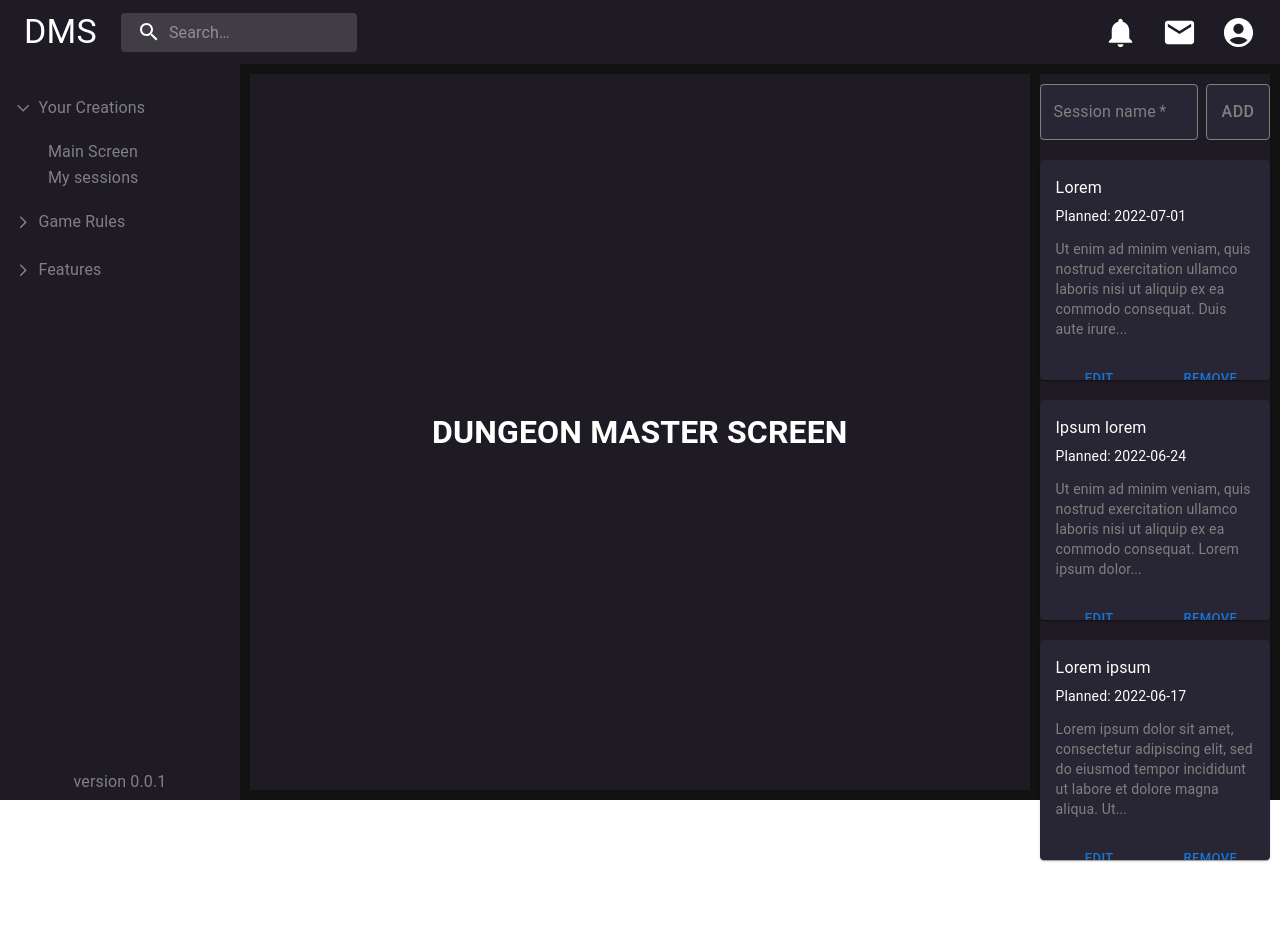
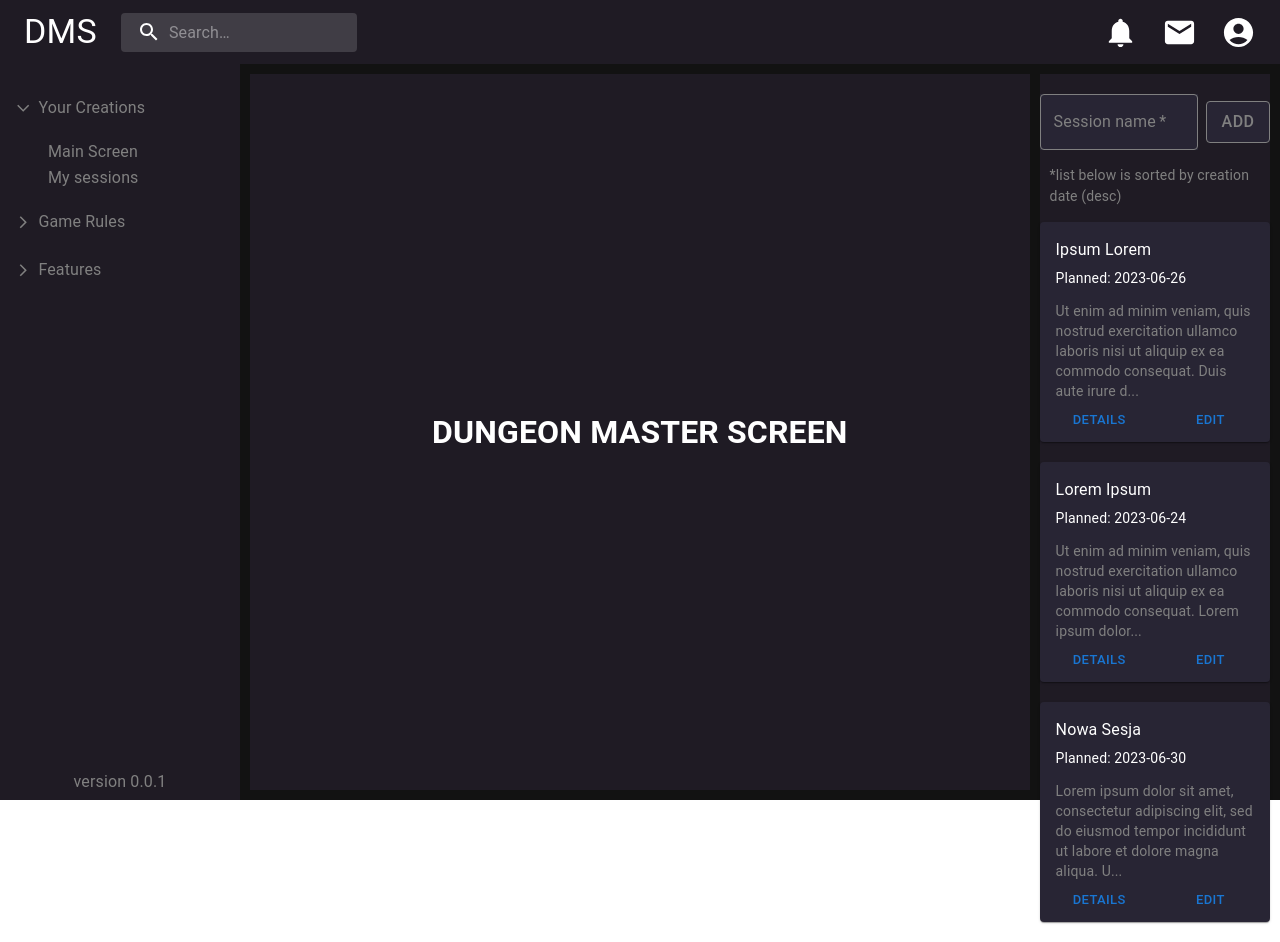
Before and after one commit to JBryskiewicz/dm_screen_prot, a React (Vite) app: page / in a window 1280 px wide. Before the commit the page ends 880 px from the top, so only its background shows below. Built offline with nearby package versions, Linux system fonts and the light colour scheme; data requests are answered from the project's data file.

Commit message:
improved sorting for data in quick access sessions, you can now add new session via quick add

```diff
--- a/fakeApi/db.json
+++ b/fakeApi/db.json
@@ -1,25 +1,25 @@
 {
-  "session": [
+  "sessions": [
     {
-      "id": 1,
-      "name": "Lorem ipsum",
+      "name": "Nowa Sesja",
       "notes": "Lorem ipsum dolor sit amet, consectetur adipiscing elit, sed do eiusmod tempor incididunt ut labore et dolore magna aliqua. Ut enim ad minim veniam, quis nostrud exercitation ullamco laboris nisi ut aliquip ex ea commodo consequat. Duis aute irure dolor in reprehenderit in voluptate velit esse cillum dolore eu fugiat nulla pariatur. Excepteur sint occaecat cupidatat non proident, sunt in culpa qui officia deserunt mollit anim id est laborum.",
-      "creationDate": "2022-06-05 14:00:00",
-      "plannedDate": "2022-06-17 20:30:00"
+      "creationDate": "2023-06-07T09:33:58.743Z",
+      "plannedDate": "2023-06-30T09:33:58.743Z",
+      "id": 4
     },
     {
-      "id": 2,
-      "name": "Ipsum lorem",
+      "name": "Lorem Ipsum",
       "notes": "Ut enim ad minim veniam, quis nostrud exercitation ullamco laboris nisi ut aliquip ex ea commodo consequat. Lorem ipsum dolor sit amet, consectetur adipiscing elit, sed do eiusmod tempor incididunt ut labore et dolore magna aliqua. Duis aute irure dolor in reprehenderit in voluptate velit esse cillum dolore eu fugiat nulla pariatur. Excepteur sint occaecat cupidatat non proident, sunt in culpa qui officia deserunt mollit anim id est laborum.",
-      "creationDate": "2022-06-06 14:00:00",
-      "plannedDate": "2022-06-24 21:30:00"
+      "creationDate": "2023-06-07T09:34:45.942Z",
+      "plannedDate": "2023-06-24T09:34:45.942Z",
+      "id": 5
     },
     {
-      "id": 3,
-      "name": "Lorem",
+      "name": "Ipsum Lorem",
       "notes": "Ut enim ad minim veniam, quis nostrud exercitation ullamco laboris nisi ut aliquip ex ea commodo consequat. Duis aute irure dolor in reprehenderit in voluptate velit esse cillum dolore eu fugiat nulla pariatur. Excepteur sint occaecat cupidatat non proident, sunt in culpa qui officia deserunt mollit anim id est laborum. Lorem ipsum dolor sit amet, consectetur adipiscing elit, sed do eiusmod tempor incididunt ut labore et dolore magna aliqua.",
-      "creationDate": "2022-06-07 14:00:00",
-      "plannedDate": "2022-07-01 19:30:00"
+      "creationDate": "2023-06-07T09:34:49.887Z",
+      "plannedDate": "2023-06-26T09:34:49.887Z",
+      "id": 6
     }
   ]
 }
--- a/src/components/MainBody.tsx
+++ b/src/components/MainBody.tsx
@@ -1,17 +1,16 @@
 import Box from "@mui/material/Box";
 import {latestSessionsStyle, MainBodyBoxStyle} from "../utils/customStyles";
 import SessionQuickAccessList from "./SessionQuickAccessList";
-import SessionQuickAccessAdd from "./SessionQuickAccessAdd";
 
 function MainBody() {
+
     return (
         <>
             <Box sx={MainBodyBoxStyle}>
                 <h1>DUNGEON MASTER SCREEN</h1>
             </Box>
             <Box sx={latestSessionsStyle}>
-                <SessionQuickAccessAdd />
-                <SessionQuickAccessList />
+                <SessionQuickAccessList/>
             </Box>
         </>
     );
--- a/src/components/SessionQuickAccessAdd.tsx
+++ b/src/components/SessionQuickAccessAdd.tsx
@@ -2,6 +2,11 @@ import {activeText, customTetraryColor, inactiveText} from "../utils/customStyle
 import {Button, TextField} from "@mui/material";
 import Box from "@mui/material/Box";
 import {styled} from "@mui/material/styles";
+import {Formik, FormikHelpers} from "formik";
+import axios from "axios";
+import {API_URL} from "../utils/constants";
+import {NewSession} from "../types/types";
+import {Dispatch, SetStateAction} from "react";
 
 const CssTextField = styled(TextField)({
     backgroundColor: customTetraryColor,
@@ -30,15 +35,59 @@ const CssTextField = styled(TextField)({
     },
 });
 
-function SessionQuickAccessAdd() {
+type Props = {
+    setCheck: Dispatch<SetStateAction<number>>
+}
+
+type FormValues = {
+    sessionName: string;
+}
+
+function SessionQuickAccessAdd({setCheck}: Props) {
+
+    async function postSession(data: NewSession) {
+        await axios.post(API_URL, data);
+    }
+
+    async function handleSubmit(value: FormValues, {setSubmitting}: FormikHelpers<FormValues>) {
+        const newSession: NewSession = {
+            name: value.sessionName,
+            notes: "",
+            creationDate: new Date(),
+            plannedDate: new Date()
+        }
+
+        await postSession(newSession);
+        await setSubmitting(false);
+        await setCheck(prevState => prevState === 0 ? 1 : 0);
+    }
+
     return (
-        <Box sx={{display: 'flex', columnGap: '8px'}}>
+        <Box sx={{marginTop: '10px'}}>
+            <Formik
+                initialValues={{
+                    sessionName: ''
+                }}
+                onSubmit={handleSubmit}
+            >
+                {
+                    ({ values, handleSubmit, handleChange, isSubmitting }) => (
+                        <form
+                            onSubmit={handleSubmit}
+                            style={{display: 'flex', columnGap: '8px', alignItems: 'center', justifyContent: 'center'}}
+                        >
                             <CssTextField
                                 required
                                 label="Session name"
-                id="custom-css-outlined-input"
+                                id="sessionName"
+                                name="sessionName"
+                                value={values.sessionName}
+                                onChange={handleChange}
                             />
-            <Button sx={{
+                            <Button
+                                type="submit"
+                                disabled={isSubmitting}
+                                sx={{
                                     fontSize: '1rem',
                                     color: inactiveText,
                                     border: `1px solid ${inactiveText}`,
@@ -50,6 +99,9 @@ function SessionQuickAccessAdd() {
                                 }}>
                                 add
                             </Button>
+                        </form>
+                    )}
+            </Formik>
         </Box>
     );
 }
--- a/src/components/SessionQuickAccessCard.tsx
+++ b/src/components/SessionQuickAccessCard.tsx
@@ -10,12 +10,14 @@ type Props = {
 function SessionQuickAccessCard({session}: Props) {
 
     const demoNotes = session.notes
-        .split(' ')
-        .slice(0, 20)
-        .join(' ');
+        .split('')
+        .slice(0, 125)
+        .join('');
 
-    const demoDate = session.plannedDate.toString()
-        .split(' ')
+    const demoDate = session.plannedDate
+        .toString()
+        .slice(0, 19)
+        .split('T')
         .at(0);
 
     return (
@@ -36,13 +38,13 @@ function SessionQuickAccessCard({session}: Props) {
                 <Typography sx={{fontSize: 14, color: activeText}} color="text.secondary" gutterBottom>
                     Planned: {demoDate}
                 </Typography>
-                <Typography variant="body2" sx={{color: inactiveText, marginTop: '12px'}}>
+                <Typography variant="body2" sx={{maxHeight: '80px',color: inactiveText, marginTop: '12px'}}>
                     {demoNotes}...
                 </Typography>
             </CardContent>
             <CardActions sx={{display: 'flex', justifyContent: 'space-around'}}>
+                <Button size="small">Details</Button>
                 <Button size="small">Edit</Button>
-                <Button size="small">Remove</Button>
             </CardActions>
         </Card>
     );
--- a/src/components/SessionQuickAccessList.tsx
+++ b/src/components/SessionQuickAccessList.tsx
@@ -4,18 +4,31 @@ import axios from "axios";
 import {useEffect, useState} from "react";
 import {Session} from "../types/types";
 import {API_URL} from "../utils/constants";
+import SessionQuickAccessAdd from "./SessionQuickAccessAdd";
+import Typography from "@mui/material/Typography";
+import {inactiveText} from "../utils/customStyles";
 
 function SessionQuickAccessList() {
     const [sessions, setSessions] = useState<Session[]>([]);
+    const [check, setCheck] = useState<number>(0);
 
     useEffect(() => {
         getSessions().then(data => {
             const sortedSessions = data.sort((a, b) =>
-                new Date(b.plannedDate).getTime() - new Date(a.plannedDate).getTime()
+                new Date(b.creationDate).getTime() - new Date(a.creationDate).getTime()
             );
             setSessions(sortedSessions);
         });
     }, []);
+
+    useEffect(() => {
+        getSessions().then(data => {
+            const sortedSessions = data.sort((a, b) =>
+                new Date(b.creationDate).getTime() - new Date(a.creationDate).getTime()
+            );
+            setSessions(sortedSessions);
+        });
+    }, [check]);
 
     async function getSessions(): Promise<Session[]> {
         const response = await axios.get(API_URL);
@@ -23,13 +36,20 @@ function SessionQuickAccessList() {
     }
 
     return (
-        <Box sx={{paddingTop: '20px'}}>
+        <>
+            <SessionQuickAccessAdd setCheck={setCheck}/>
+            <Typography sx={{color: inactiveText, padding: '15px 10px', fontSize: '14px'}}>
+                *list below is sorted by creation date (desc)
+            </Typography>
+            <Box>
                 {sessions
+                    .slice(0,3)
                     .map((session) => (
                         <SessionQuickAccessCard key={session.id} session={session}/>
                     ))
                 }
             </Box>
+        </>
     );
 }
 
--- a/src/utils/constants.ts
+++ b/src/utils/constants.ts
@@ -1 +1 @@
-export const API_URL = 'http://localhost:3000/session';
+export const API_URL = 'http://localhost:3000/sessions';
```
Lines whose indentation alone changed are shown as unchanged.
